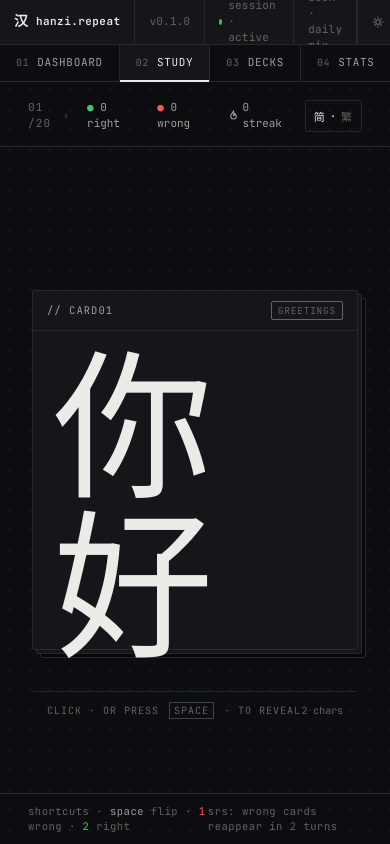
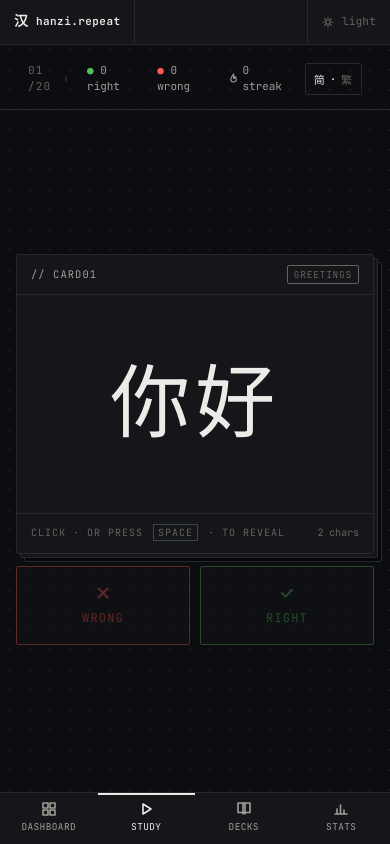
Before and after one commit to Ailuue/ChineseFlashcards, a React (Vite) app: page /study in a window 390 px wide. Built offline with nearby package versions, Linux system fonts and the light colour scheme.

Commit message:
feat: update styles and structure to be mobile-first

```diff
--- a/src/components/Layout.tsx
+++ b/src/components/Layout.tsx
@@ -24,8 +24,10 @@ const Layout = () => {
   return (
     <div className={`app ${tweaks.gridBg ? 'grid-bg-dots' : ''}`}>
       <Topbar context={context} />
+      <div className="screen-content">
+        <Outlet />
+      </div>
       <Tabs />
-      <Outlet />
     </div>
   );
 };
--- a/src/components/Tabs.tsx
+++ b/src/components/Tabs.tsx
@@ -1,19 +1,27 @@
 import { NavLink } from 'react-router-dom';
+import Icon from './Icon';
 
 interface TabDef {
   to: string;
   end?: boolean;
   label: string;
   num: string;
+  icon: string;
 }
 
 const TAB_LIST: TabDef[] = [
   {
-    to: '/', end: true, label: 'Dashboard', num: '01',
+    to: '/', end: true, label: 'Dashboard', num: '01', icon: 'grid',
   },
-  { to: '/study', label: 'Study', num: '02' },
-  { to: '/decks', label: 'Decks', num: '03' },
-  { to: '/stats', label: 'Stats', num: '04' },
+  {
+    to: '/study', label: 'Study', num: '02', icon: 'play',
+  },
+  {
+    to: '/decks', label: 'Decks', num: '03', icon: 'book',
+  },
+  {
+    to: '/stats', label: 'Stats', num: '04', icon: 'chart',
+  },
 ];
 
 const Tabs = () => (
@@ -25,7 +33,8 @@ const Tabs = () => (
         end={t.end}
         className={({ isActive }) => `tab${isActive ? ' active' : ''}`}
       >
-        <span className="num">{t.num}</span>
+        <span className="tab-icon"><Icon name={t.icon} size={16} /></span>
+        <span className="tab-num">{t.num}</span>
         <span>{t.label}</span>
       </NavLink>
     ))}
--- a/src/components/Topbar.tsx
+++ b/src/components/Topbar.tsx
@@ -13,12 +13,12 @@ const Topbar = ({ context = '' }: TopbarProps) => {
         <span className="han" style={{ fontSize: 14, letterSpacing: 0 }}>汉</span>
         <span>hanzi.repeat</span>
       </div>
-      <div className="cell muted">v0.1.0</div>
-      <div className="cell muted" style={{ display: 'flex', gap: 6 }}>
+      <div className="cell muted topbar-desktop">v0.1.0</div>
+      <div className="cell muted topbar-desktop" style={{ display: 'flex', gap: 6 }}>
         <span className="dot" />
         <span>session · active</span>
       </div>
-      {context && <div className="cell muted">{context}</div>}
+      {context && <div className="cell muted topbar-desktop">{context}</div>}
       <div
         className="cell right muted"
         style={{ cursor: 'pointer' }}
@@ -31,7 +31,7 @@ const Topbar = ({ context = '' }: TopbarProps) => {
         <Icon name={tweaks.theme === 'dark' ? 'sun' : 'moon'} size={12} />
         <span>{tweaks.theme === 'dark' ? 'light' : 'dark'}</span>
       </div>
-      <div className="cell right muted">@dev</div>
+      <div className="cell right muted topbar-desktop">@dev</div>
     </div>
   );
 };
--- a/src/screens/Dashboard.tsx
+++ b/src/screens/Dashboard.tsx
@@ -159,20 +159,14 @@ const Dashboard = () => (
       </button>
     </div>
 
-    <div style={{
-      display: 'grid', gridTemplateColumns: 'repeat(4, 1fr)', gap: 0, borderBottom: '1px solid var(--border)',
-    }}
-    >
+    <div className="dash-stats-grid">
       <StatCell label="current streak" value="12" unit="days" accent icon="flame" sub="personal best: 18" />
       <StatCell label="words learned" value="87" unit="/ 150" sub="+6 this week" />
       <StatCell label="accuracy" value="84" unit="%" sub="↑ 2.1 pts" />
       <StatCell label="time today" value="0" unit="min" sub="goal · 10 min" />
     </div>
 
-    <div style={{
-      display: 'grid', gridTemplateColumns: '1.45fr 1fr', gap: 0, borderBottom: '1px solid var(--border)',
-    }}
-    >
+    <div className="dash-main-grid">
       <div style={{ padding: '20px 28px', borderRight: '1px solid var(--border)' }}>
         <div style={{
           display: 'flex', justifyContent: 'space-between', alignItems: 'center', marginBottom: 14,
@@ -188,7 +182,7 @@ const Dashboard = () => (
             days
           </div>
         </div>
-        <Heatmap data={HEATMAP_DATA} />
+        <div className="heatmap-scroll"><Heatmap data={HEATMAP_DATA} /></div>
       </div>
 
       <div style={{ padding: '20px 28px' }}>
@@ -202,7 +196,7 @@ const Dashboard = () => (
       </div>
     </div>
 
-    <div style={{ display: 'grid', gridTemplateColumns: '1fr 1.2fr', gap: 0 }}>
+    <div className="dash-lower-grid">
       <div style={{ padding: '20px 28px', borderRight: '1px solid var(--border)' }}>
         <div className="sec-label" style={{ marginBottom: 14 }}>// pinned · daily mix</div>
         <div className="card" style={{ padding: 18 }}>
--- a/src/screens/SessionSummary.tsx
+++ b/src/screens/SessionSummary.tsx
@@ -51,14 +51,8 @@ const SessionSummary = ({
 }: SessionSummaryProps) => {
   const acc = reviewed > 0 ? Math.round((correct / reviewed) * 100) : 0;
   return (
-    <div style={{
-      flex: 1, display: 'flex', alignItems: 'center', justifyContent: 'center', padding: 40, overflowY: 'auto',
-    }}
-    >
-      <div style={{
-        width: 520, display: 'flex', flexDirection: 'column', gap: 20,
-      }}
-      >
+    <div className="summary-outer">
+      <div className="summary-container">
         <div>
           <div className="sec-label" style={{ marginBottom: 6 }}>// session_complete.log</div>
           <div style={{ fontSize: 32, fontWeight: 600, letterSpacing: '-0.02em' }}>Nice work.</div>
@@ -71,12 +65,7 @@ const SessionSummary = ({
           </div>
         </div>
 
-        <div
-          className="card"
-          style={{
-            padding: 24, display: 'flex', alignItems: 'center', gap: 20,
-          }}
-        >
+        <div className="card summary-stats-card">
           <div style={{ flex: '0 0 120px' }}>
             <div
               className="mono"
--- a/src/screens/StatsScreen.tsx
+++ b/src/screens/StatsScreen.tsx
@@ -103,15 +103,15 @@ const StatsScreen = () => {
         <div style={{ fontSize: 24, fontWeight: 600, letterSpacing: '-0.02em' }}>Your progress · 30 days</div>
       </div>
 
-      <div style={{ display: 'grid', gridTemplateColumns: 'repeat(4, 1fr)', gap: 10 }}>
+      <div className="kpi-grid">
         <KPI label="reviews" value="214" delta="+32%" />
         <KPI label="accuracy" value="84%" delta="+2.1 pts" />
         <KPI label="retention · 7d" value="91%" delta="+4 pts" />
         <KPI label="avg session" value="6:12" delta="-0:48" down />
       </div>
 
-      <div style={{ display: 'grid', gridTemplateColumns: '1.5fr 1fr', gap: 14 }}>
-        <div className="card">
+      <div className="stats-charts-grid">
+        <div className="card stats-line-chart">
           <div className="card-header">
             <span>// accuracy_trend · 30d</span>
             <span className="mono" style={{ fontSize: 10 }}>y · %</span>
@@ -140,7 +140,7 @@ const StatsScreen = () => {
           <span>// contributions · 52w</span>
           <span className="mono" style={{ fontSize: 10 }}>214 reviews · 89 active days · longest streak 18d</span>
         </div>
-        <div style={{ padding: 18 }}><Heatmap data={HEATMAP_DATA} /></div>
+        <div style={{ padding: 18 }}><div className="heatmap-scroll"><Heatmap data={HEATMAP_DATA} /></div></div>
       </div>
 
       <div className="card">
--- a/src/screens/StudyScreen.tsx
+++ b/src/screens/StudyScreen.tsx
@@ -35,6 +35,21 @@ const StudyScreen = () => {
   const rate = useCallback((got: boolean) => {
     setReviewed((n) => n + 1);
 
+    if (got) {
+      setCorrect((n) => n + 1);
+      setStreak((s) => { if (s + 1 >= 3) setCelebrate({ t: Date.now() }); return s + 1; });
+    } else {
+      setWrong((n) => n + 1);
+      setStreak(0);
+    }
+
+    // Start flip back to front immediately
+    setFlipped(false);
+
+    // Swap card content at the midpoint of the flip (~65 ms), just as the card
+    // passes through 90° where backface-visibility: hidden makes both faces
+    // invisible — so the new card's front emerges cleanly from behind the turn.
+    setTimeout(() => {
       setQueue((prev) => {
         const next = prev.slice();
         const card = next[0];
@@ -45,19 +60,11 @@ const StudyScreen = () => {
         } else {
           next.splice(0, 1);
         }
-      if (next.length === 0) setTimeout(() => setDone(true), 250);
+        // Wait for the remainder of the flip animation before showing the summary
+        if (next.length === 0) setTimeout(() => setDone(true), 500);
         return next;
       });
-
-    if (got) {
-      setCorrect((n) => n + 1);
-      setStreak((s) => { if (s + 1 >= 3) setCelebrate({ t: Date.now() }); return s + 1; });
-    } else {
-      setWrong((n) => n + 1);
-      setStreak(0);
-    }
-
-    setTimeout(() => setFlipped(false), 200);
+    }, 65);
   }, []);
 
   useEffect(() => {
@@ -165,11 +172,8 @@ const StudyScreen = () => {
       </div>
 
       {/* Flip card stage */}
-      <div style={{
-        flex: 1, display: 'flex', alignItems: 'center', justifyContent: 'center', padding: 32, position: 'relative',
-      }}
-      >
-        <div style={{ width: 520, height: 360, position: 'relative' }}>
+      <div className="card-stage-outer">
+        <div className="card-stage">
           {/* stacked shadow cards */}
           <div style={{
             position: 'absolute', inset: 0, transform: 'translate(8px, 8px)', border: '1px solid var(--border)', background: 'var(--bg-sub)', borderRadius: 2,
@@ -202,9 +206,10 @@ const StudyScreen = () => {
                   flex: 1, display: 'flex', alignItems: 'center', justifyContent: 'center', padding: 20,
                 }}
                 >
-                  <div style={{
+                  <div
+                    className={hanzi.length > 1 ? 'card-hanzi-multi' : 'card-hanzi-single'}
+                    style={{
                       fontFamily: hanFont,
-                    fontSize: hanzi.length > 1 ? 160 : 220,
                       lineHeight: 1,
                       color: 'var(--fg)',
                       fontWeight: 400,
@@ -268,7 +273,7 @@ const StudyScreen = () => {
                     &rdquo;
                   </div>
                 </div>
-                <div style={{ display: 'flex', borderTop: '1px solid var(--border)' }}>
+                <div className="rate-in-card">
                   <button type="button" className="rate wrong" onClick={(e) => { e.stopPropagation(); rate(false); }} style={{ border: 'none', borderRight: '1px solid var(--border)', background: 'transparent' }}>
                     <span className="glyph"><Icon name="x" size={16} stroke={2} /></span>
                     <span>Got it Wrong</span>
@@ -302,11 +307,32 @@ const StudyScreen = () => {
             );
           })}
         </div>
+
+        {/* Mobile rate buttons: outside card, below stage */}
+        <div
+          className="rate-bar"
+          style={{
+            opacity: flipped ? 1 : 0.35,
+            transition: 'opacity 0.2s',
+            pointerEvents: flipped ? 'auto' : 'none',
+          }}
+        >
+          <button type="button" className="rate wrong" onClick={() => rate(false)}>
+            <span className="glyph"><Icon name="x" size={16} stroke={2} /></span>
+            <span>Wrong</span>
+          </button>
+          <button type="button" className="rate right" onClick={() => rate(true)}>
+            <span className="glyph"><Icon name="check" size={16} stroke={2} /></span>
+            <span>Right</span>
+          </button>
+        </div>
       </div>
 
       {/* Footer shortcuts */}
-      <div style={{
-        display: 'flex', padding: '10px 28px', borderTop: '1px solid var(--border)', fontFamily: 'var(--font-mono)', fontSize: 10.5, color: 'var(--fg-dim)', letterSpacing: '0.05em', justifyContent: 'space-between', flexShrink: 0,
+      <div
+        className="study-footer"
+        style={{
+          padding: '10px 28px', borderTop: '1px solid var(--border)', fontFamily: 'var(--font-mono)', fontSize: 10.5, color: 'var(--fg-dim)', letterSpacing: '0.05em', justifyContent: 'space-between', flexShrink: 0,
         }}
       >
         <span>
--- a/src/styles/index.css
+++ b/src/styles/index.css
@@ -129,32 +129,34 @@ body.theme-dark {
 .topbar .logo { font-weight: 600; color: var(--fg); letter-spacing: 0.04em; }
 .topbar .dot { width: 6px; height: 6px; border-radius: 50%; background: var(--ok); }
 
+/* Mobile-first: bottom tab bar */
 .tabs {
-  display: flex;
-  border-bottom: 1px solid var(--border);
-  background: var(--bg);
+  display: grid;
+  grid-template-columns: repeat(4, 1fr);
+  border-top: 1px solid var(--border);
+  background: var(--bg-elev);
   font-family: var(--font-mono);
-  font-size: 11px;
-  letter-spacing: 0.06em;
+  font-size: 9.5px;
+  letter-spacing: 0.04em;
   text-transform: uppercase;
   flex-shrink: 0;
 }
 
 .tabs .tab {
-  padding: 10px 16px;
+  padding: 8px 4px 10px;
   color: var(--fg-muted);
-  border-right: 1px solid var(--border);
   cursor: pointer;
   position: relative;
   display: flex;
+  flex-direction: column;
   align-items: center;
-  gap: 8px;
+  justify-content: center;
+  gap: 3px;
   text-decoration: none;
 }
 
 .tabs .tab.active {
   color: var(--fg);
-  background: var(--bg-elev);
 }
 
 .tabs .tab.active::after {
@@ -162,13 +164,13 @@ body.theme-dark {
   position: absolute;
   left: 0;
   right: 0;
-  bottom: -1px;
+  top: 0;
   height: 2px;
   background: var(--fg);
 }
 
-.tabs .tab .num { color: var(--fg-dim); font-size: 10px; }
-.tabs .spacer { flex: 1; border-bottom: 0; }
+.tabs .tab .tab-num { display: none; }
+.tabs .spacer { display: none; }
 
 .grid-bg {
   background-image:
@@ -471,3 +473,183 @@ body.theme-dark {
   border-radius: 2px;
   border: 1px solid var(--border);
 }
+
+/* ── Layout ─────────────────────────────────── */
+.screen-content {
+  flex: 1;
+  overflow: hidden;
+  display: flex;
+  flex-direction: column;
+  min-height: 0;
+}
+
+/* Topbar cells hidden on mobile */
+.topbar-desktop { display: none !important; }
+
+/* Tabs: icon + label */
+.tab-icon { display: flex; align-items: center; }
+
+/* ── Study screen ────────────────────────────── */
+.card-stage-outer {
+  flex: 1;
+  display: flex;
+  flex-direction: column;
+  align-items: center;
+  justify-content: center;
+  padding: 16px;
+  position: relative;
+  gap: 12px;
+}
+
+.card-stage {
+  width: 100%;
+  max-width: 480px;
+  height: 300px;
+  position: relative;
+}
+
+.card-hanzi-single { font-size: 120px; }
+.card-hanzi-multi  { font-size: 80px; }
+
+/* Mobile rate buttons: below card, visible when flipped */
+.rate-bar {
+  display: flex;
+  width: 100%;
+  max-width: 480px;
+  gap: 10px;
+  padding: 0 0 4px;
+}
+
+/* Desktop rate buttons: inside card back face */
+.rate-in-card { display: none; border-top: 1px solid var(--border); }
+
+.study-footer { display: none; }
+
+/* ── Dashboard ───────────────────────────────── */
+.dash-stats-grid {
+  display: grid;
+  grid-template-columns: repeat(2, 1fr);
+  gap: 0;
+  border-bottom: 1px solid var(--border);
+}
+
+.dash-main-grid {
+  display: flex;
+  flex-direction: column;
+  border-bottom: 1px solid var(--border);
+}
+
+.dash-lower-grid {
+  display: flex;
+  flex-direction: column;
+}
+
+.heatmap-scroll {
+  overflow-x: auto;
+  -webkit-overflow-scrolling: touch;
+}
+
+/* ── Stats screen ─────────────────────────────── */
+.kpi-grid {
+  display: grid;
+  grid-template-columns: repeat(2, 1fr);
+  gap: 10px;
+}
+
+.stats-charts-grid {
+  display: flex;
+  flex-direction: column;
+  gap: 14px;
+}
+
+.stats-line-chart { display: none; }
+
+/* ── Session summary ─────────────────────────── */
+.summary-outer {
+  flex: 1;
+  display: flex;
+  align-items: flex-start;
+  justify-content: center;
+  padding: 20px 16px;
+  overflow-y: auto;
+}
+
+.summary-container {
+  width: 100%;
+  max-width: 520px;
+  display: flex;
+  flex-direction: column;
+  gap: 20px;
+}
+
+.summary-stats-card {
+  display: flex;
+  flex-direction: column;
+  align-items: center;
+  gap: 16px;
+  padding: 20px 16px;
+}
+
+/* ── Desktop overrides (≥ 768px) ──────────────── */
+@media (min-width: 768px) {
+  /* Tabs: horizontal top bar */
+  .tabs {
+    display: flex;
+    grid-template-columns: none;
+    border-top: none;
+    border-bottom: 1px solid var(--border);
+    background: var(--bg);
+    font-size: 11px;
+    letter-spacing: 0.06em;
+    order: 1;
+  }
+
+  .tabs .tab {
+    padding: 10px 16px;
+    flex-direction: row;
+    align-items: center;
+    justify-content: flex-start;
+    gap: 8px;
+    border-right: 1px solid var(--border);
+  }
+
+  .tabs .tab.active { background: var(--bg-elev); }
+
+  .tabs .tab.active::after {
+    top: auto;
+    bottom: -1px;
+    height: 2px;
+  }
+
+  .tabs .tab .tab-num { display: inline; color: var(--fg-dim); font-size: 10px; }
+  .tabs .spacer { display: flex; flex: 1; border-bottom: 0; }
+
+  /* Screen content after tabs */
+  .screen-content { order: 2; }
+
+  /* Topbar desktop cells */
+  .topbar-desktop { display: flex !important; }
+
+  /* Study */
+  .card-stage-outer { padding: 32px; flex-direction: row; }
+  .card-stage { width: 520px; max-width: 520px; height: 360px; }
+  .card-hanzi-single { font-size: 220px; }
+  .card-hanzi-multi  { font-size: 160px; }
+  .rate-bar { display: none; }
+  .rate-in-card { display: flex; }
+  .study-footer { display: flex; }
+
+  /* Dashboard */
+  .dash-stats-grid { grid-template-columns: repeat(4, 1fr); }
+  .dash-main-grid { display: grid; grid-template-columns: 1.45fr 1fr; }
+  .dash-lower-grid { display: grid; grid-template-columns: 1fr 1.2fr; }
+
+  /* Stats */
+  .kpi-grid { grid-template-columns: repeat(4, 1fr); }
+  .stats-charts-grid { display: grid; grid-template-columns: 1.5fr 1fr; }
+  .stats-line-chart { display: block; }
+
+  /* Summary */
+  .summary-outer { align-items: center; padding: 40px; }
+  .summary-stats-card { flex-direction: row; align-items: center; gap: 20px; padding: 24px; }
+}
```
Also changed, not shown: 5 other files (tests, documents, lock files or other folders). Lines whose indentation alone changed are shown as unchanged.
